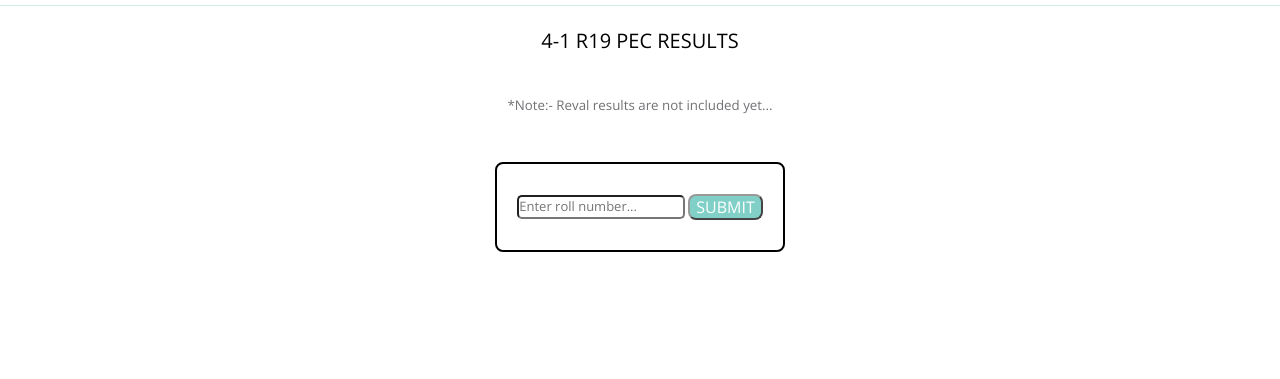
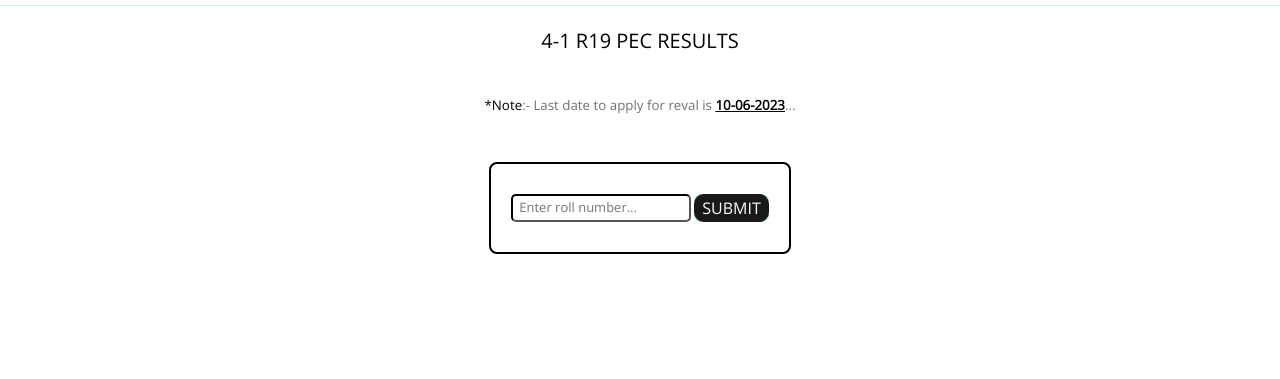
Before and after one commit to Naveen4703/results, a website: page public/index.html in a window 1280 px wide. Shown: the part 64-443 px from the top of the page. Drawn offline with nearby package versions, Linux system fonts and the light colour scheme.

Commit message:
Add files via upload

```diff
--- a/public/index.html
+++ b/public/index.html
@@ -62,7 +62,10 @@
     td.center {
     text-align: center;
     }
-
+    td.gr{
+        font-weight: 700;
+        color: #000000;
+    }
     table.GeneratedTable thead {
       background-color: #ffcc00;
     }
@@ -74,6 +77,85 @@
     color: #fff;
  /*   background-image: linear-gradient(45deg, #FF512F 0%, #F09819  51%, #FF512F  100%); */
     background-image: linear-gradient(45deg, #32be8f 0%, #32d39f 510%, #32be8f 100%);
+}
+input {
+    padding: 2px 6px;
+    border-color: #000000;
+}
+.bn5 {
+  padding: 3px 8px;
+  border: none;
+  outline: none;
+  color: rgb(255, 255, 255);
+
+  cursor: pointer;
+  position: relative;
+  z-index: 0;
+  border-radius: 8px;
+}
+
+.bn5:before {
+  content: "";
+  background: linear-gradient(
+    45deg,
+    #ff0000,
+    #ff7300,
+    #fffb00,
+    #48ff00,
+    #00ffd5,
+    #002bff,
+    #7a00ff,
+    #ff00c8,
+    #ff0000
+  );
+  position: absolute;
+  top: -2px;
+  left: -2px;
+  background-size: 400%;
+  z-index: -1;
+  filter: blur(5px);
+  width: calc(100% + 4px);
+  height: calc(100% + 4px);
+  animation: glowingbn5 20s linear infinite;
+  opacity: 0;
+  transition: opacity 0.3s ease-in-out;
+  border-radius: 10px;
+}
+
+@keyframes glowingbn5 {
+  0% {
+    background-position: 0 0;
+  }
+  50% {
+    background-position: 400% 0;
+  }
+  100% {
+    background-position: 0 0;
+  }
+}
+
+.bn5:active {
+  color: #ffffff;
+}
+
+.bn5:active:after {
+  background: transparent;
+}
+
+.bn5:hover:before {
+  opacity: 1;
+}
+
+.bn5:after {
+  z-index: -1;
+  content: "";
+  position: absolute;
+  width: 100%;
+  height: 100%;
+  background: #191919;
+  left: 0;
+  top: 0;
+  border-radius: 10px;
 }
 </style>
     </head>
@@ -101,24 +183,22 @@
                 </div>
             </nav>
             <center><p style="color: #000000; margin-top: 20px;">4-1 R19 PEC RESULTS</p> <br>
-            <p style="font-size: smaller;">*Note:- Reval results are not included yet...</p>
+            <p style="font-size: smaller;"><span style="color: #000000;">*Note</span>:- Last date to apply for reval is <u style="font-weight: 800; color: #000000;">10-06-2023</u>...</p>
             </center>
       <div class="boxx">
 
            <div class="box-b1">
 
             <input style="font-size: small !important; border-radius: 5px; margin-right: 3px;" id="searchTerm" placeholder="Enter roll number..." required />
-            <button class="custom-btn" type="button">SUBMIT</button>
+            <button class="custom-btn bn5" type="button">SUBMIT</button>
            </div>
         </div>
 
 
-        <div class="table-box">
+        <div class="table-box" id="table">
 
     <!-- HTML Code for Result table -->
-    <table class="GeneratedTable" id="table">
 
-    </table>
 
 
         </div>
--- a/public/js/index.js
+++ b/public/js/index.js
@@ -1,6 +1,6 @@
 document.getElementById("searchTerm").value = "";
 
-const $submitButton = document.querySelector(".custom-btn")
+const $submitButton = document.querySelector(".custom-btn");
 $submitButton.addEventListener('click',async(e)=>{
 e.preventDefault()
 const number = document.getElementById("searchTerm").value;
@@ -22,30 +22,36 @@ $('body').append(`<div class="load-wrapper" id="loadingDiv">
 </div>
 <p>Searching!..</p>
 </div>`);
+
+const timePeriod = Math.floor(Math.random() * (15 - 5 + 1)) + 5;
+
 const result = await fetch('/searchRollNumber', {
     method: 'POST',
     headers: {
         'Content-Type': 'application/json',
     },
     body: JSON.stringify({
-      number : number.toString().toUpperCase()
+        number : number.toString().toUpperCase()
     })
 }).then((res)=>{
 
-   // alert("success")
+    // alert("success")
    // console.log(res)
     return res.json()
 })
+
+
+
 
 // console.log(result)
 
 if(!result.error){
     function generateTableHTML(data) {
-        let tableHTML = '<table>\n<thead>\n<tr>\n<th>SUBJECT NAME</th>\n<th>GRADE</th>\n<th>INTERNALS</th>\n<th>CREDITS</th>\n</tr>\n</thead>\n<tbody>\n';
+        let tableHTML = `<p style="color: #000000; font-weight: normal; font-size:medium;">Roll Number: <span style="color: var(--primary-color);">${number.toString().toUpperCase() }</span></p> <table class="GeneratedTable">\n<thead>\n<tr>\n<th>SUBJECT NAME</th>\n<th>GRADE</th>\n<th>INTERNALS</th>\n<th>CREDITS</th>\n</tr>\n</thead>\n<tbody>\n`;
 
        for(let i = 0; i < data.length; i++) {
             const subject = data[i];
-            tableHTML += `<tr>\n<td class="ceneter">${subject.Subname}</td>\n<td class="center">${subject.Grade}</td>\n<td class="center">${subject.Internals}</td>\n<td class="center">${subject.Credits}</td>\n</tr>\n`;
+            tableHTML += `<tr>\n<td class="centeer">${subject.Subname}</td>\n<td class="center gr">${subject.Grade}</td>\n<td class="center">${subject.Internals}</td>\n<td class="center">${subject.Credits}</td>\n</tr>\n`;
         }
 
         tableHTML += '</tbody>\n</table>';
@@ -66,12 +72,13 @@ if(!result.error){
     let load = document.getElementById("loadingDiv")
     load.remove()
     document.getElementById("table").innerHTML = `<h1> No data Found </h1>`;
+
     setTimeout(
         () => {
             document.getElementById("table").innerHTML = "";
             document.getElementById("searchTerm").value = "";
-
-        },3500
+            document.getElementById("table").innerHTML = "";
+        },5000
     )
 }
 }
```
